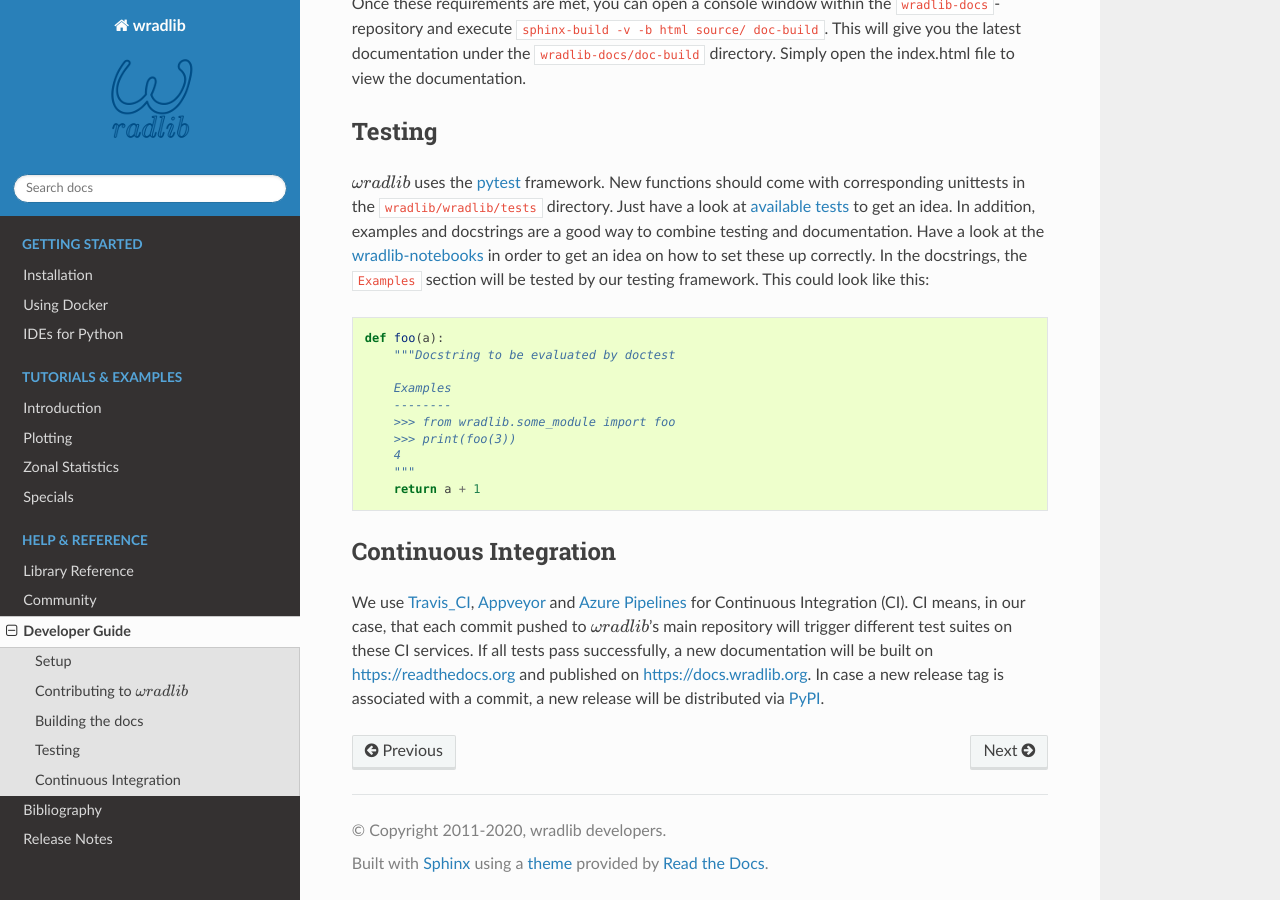
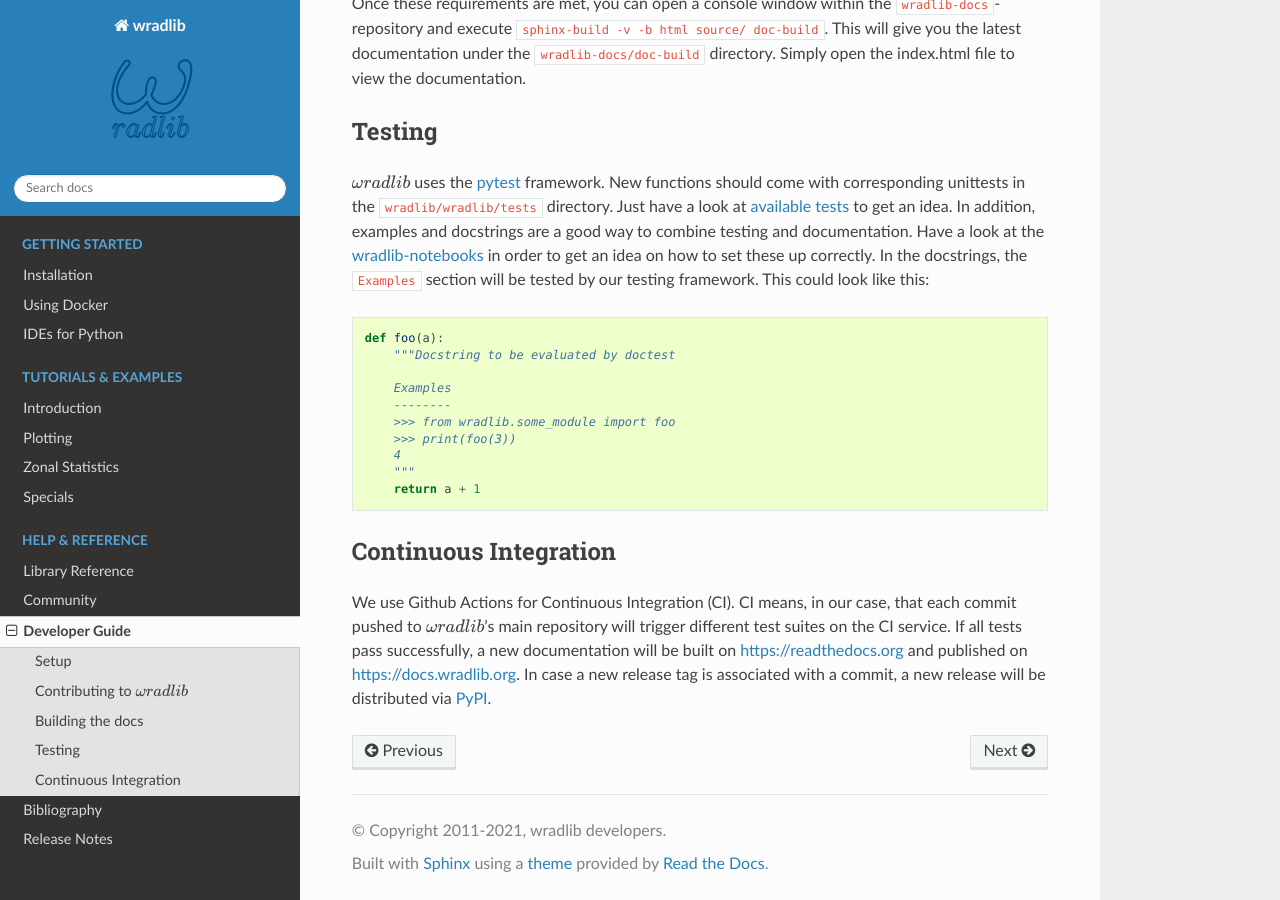
Before and after one commit to wradlib/wradlib-docs, a Sphinx documentation site: the page built from source/dev_guide.rst, in a window 1280 px wide and 900 px high, scrolled down 795 px. Built offline with Sphinx 7.4.7 and the Read the Docs theme 2.0.0, drawn with Linux system fonts in a browser that asks for light colours; pages that are not in the unit, such as notebooks, are missing from menus; the version number could not be read and is left out.

Commit message:
MNT: pre 1.10.0 updates

```diff
--- a/source/conf.py
+++ b/source/conf.py
@@ -59,7 +59,7 @@
 
 # General information about the project.
 project = u'wradlib'
-copyright = u'2011-2020, wradlib developers'
+copyright = u'2011-2021, wradlib developers'
 docs = subprocess.check_output(['git', 'rev-parse', 'HEAD']).decode().strip()
 url = 'https://github.com/wradlib'
 
@@ -275,6 +275,7 @@
 napoleon_use_rtype = False
 
 bibtex_bibfiles = ['refs.bib', 'refs_links.bib']
+bibtex_encoding = 'latin'
 
 # -- pybtex definitions for changing citation reference labels ----------------
 from pybtex.style.formatting.unsrt import Style  # noqa
--- a/source/dev_guide.rst
+++ b/source/dev_guide.rst
@@ -38,4 +38,4 @@
 
 Continuous Integration
 ----------------------
-We use `Travis_CI <https://travis-ci.com>`_, `Appveyor <https://www.appveyor.com/>`_ and `Azure Pipelines <https://azure.microsoft.com/de-de/services/devops/pipelines/>`_  for Continuous Integration (CI). CI means, in our case, that each commit pushed to :math:`\omega radlib`'s main repository will trigger different test suites on these CI services. If all tests pass successfully, a new documentation will be built on https://readthedocs.org and published on https://docs.wradlib.org. In case a new release tag is associated with a commit, a new release will be distributed via `PyPI <https://pypi.org/project/wradlib/>`_.
+We use Github Actions for Continuous Integration (CI). CI means, in our case, that each commit pushed to :math:`\omega radlib`'s main repository will trigger different test suites on the CI service. If all tests pass successfully, a new documentation will be built on https://readthedocs.org and published on https://docs.wradlib.org. In case a new release tag is associated with a commit, a new release will be distributed via `PyPI <https://pypi.org/project/wradlib/>`_.
--- a/source/zreferences.rst
+++ b/source/zreferences.rst
@@ -6,7 +6,6 @@
 .. bibliography:: refs.bib
    :all:
    :style: wrlstyle
-   :encoding: latin
    :labelprefix:
 
 .. rubric:: Links
@@ -14,5 +13,4 @@
 .. bibliography:: refs_links.bib
    :all:
    :style: plain
-   :encoding: latin
    :labelprefix: B
```
Also changed, not shown: source/installation.rst (+5 -5 lines), source/release_notes.rst (+8 -1 lines).
